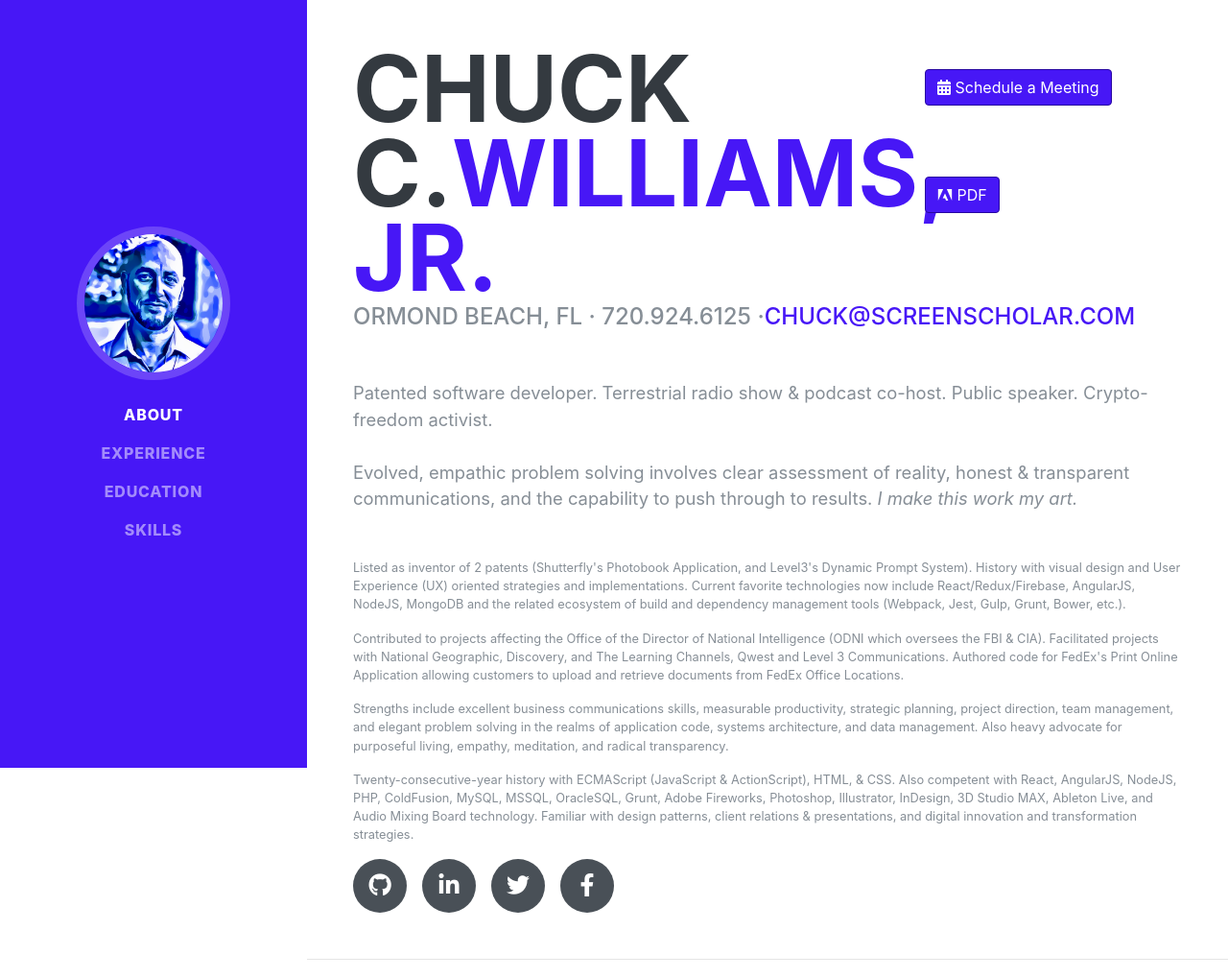
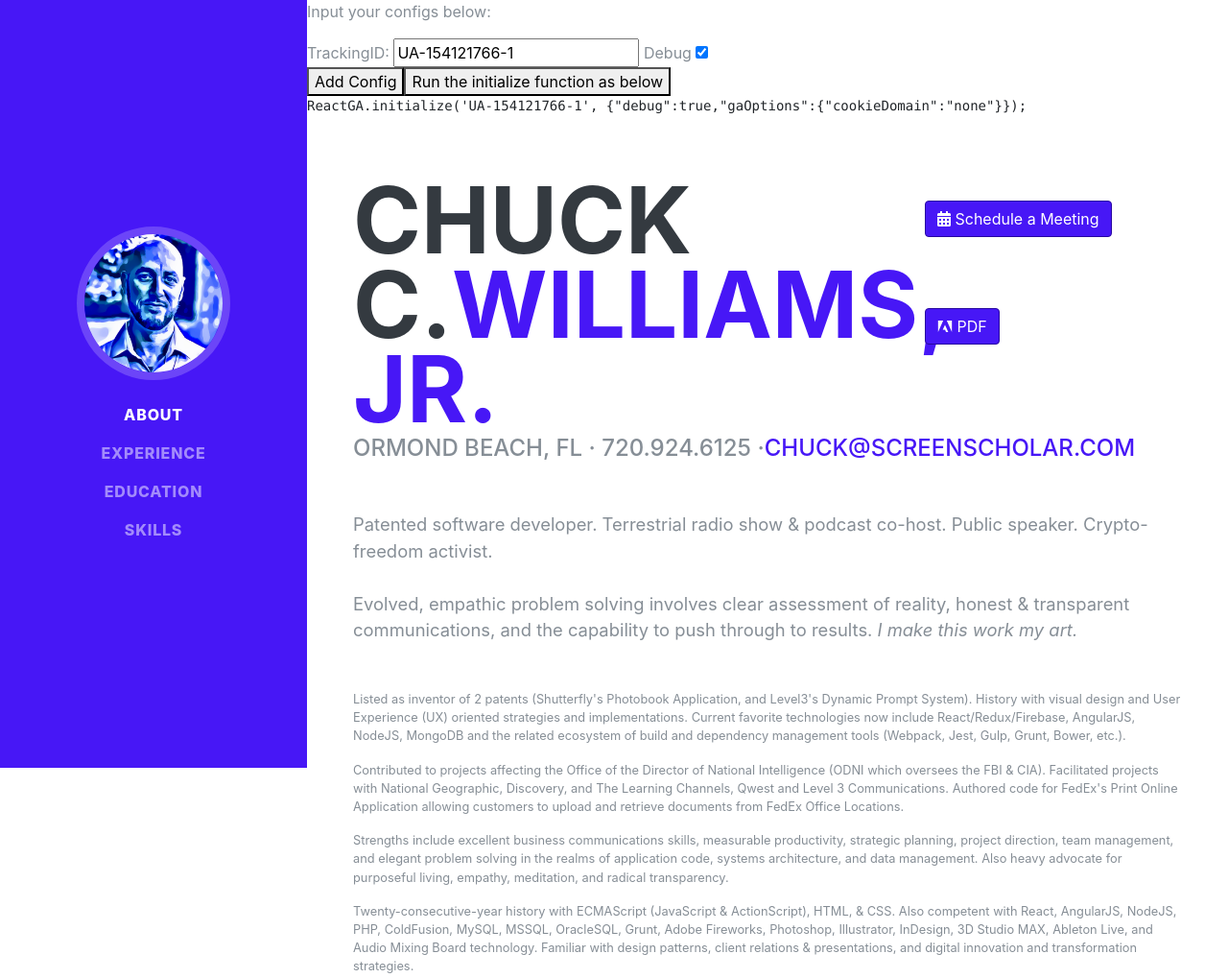
Before and after one commit to chuckwilliams37/screenscholar-resume, a Gatsby site: page / in a window 1280 px wide. Shown: the top 1019 px of the page at 96% size. Built offline with nearby package versions, Linux system fonts and the light colour scheme; Gatsby itself is replaced by a stand-in of ours; some packages are replaced by stand-ins of ours; a web font is replaced by a local one.

Commit message:
:sparkles: :package: Adds Google analytics.

```diff
--- a/package.json
+++ b/package.json
@@ -20,6 +20,7 @@
     "node-sass": "^4.12.0",
     "react": "^16.8.6",
     "react-dom": "^16.8.6",
+    "react-ga": "^2.7.0",
     "react-helmet": "^5.2.1",
     "react-images": "^0.5.19",
     "react-scrollspy": "^3.4.0",
--- /dev/null
+++ b/src/components/GoogleAnalytics.js
@@ -0,0 +1,171 @@
+import React, { PureComponent } from 'react';
+import ReactGA from 'react-ga';
+import Helmet from 'react-helmet';
+
+// import Router from './Router';
+
+function asDisplayString(value) {
+  if (typeof value === 'string') return `'${value}'`;
+  return value.toString();
+}
+
+function renderConfigString(config, indent = '') {
+  return [
+    '{',
+    ...Object.keys(config).map((key) => {
+      if (config[key] === undefined || config[key] === null) return '';
+      return `\t${key}: ${asDisplayString(config[key])}`;
+    }).filter(value => value),
+    '}'
+  ].reduce(
+    (result, element, index, array) => {
+      return `${result}${indent}${element}${index < array.length - 1 ? '\n' : ''}`;
+    },
+    ''
+  );
+}
+
+
+
+const DEFAULT_CONFIG = {
+  trackingId: 'UA-154121766-1',
+  debug: true,
+  // testMode: true,
+  gaOptions: {
+    cookieDomain: 'none'
+  },
+  // standardImplementation: true
+};
+
+export default class GoogleAnalytics extends PureComponent {
+  constructor(props, context) {
+    super(props, context);
+
+    this.state = {
+      reactGaInitialised: false,
+      configs: [DEFAULT_CONFIG]
+    };
+  }
+
+  filteredConfigs = () => {
+    return this.state.configs.filter(({ trackingId: id }) => id);
+  };
+
+  initReactGA = (event) => {
+    event.preventDefault();
+    if (this.filteredConfigs().length === 0) {
+      return;
+    }
+    ReactGA.initialize(this.state.configs);
+    // Send initial test view
+    ReactGA.pageview('test-init-pageview');
+    this.setState({ reactGaInitialised: true });
+  };
+
+  addConfig = () => {
+    this.setState({
+      configs: [...this.state.configs, DEFAULT_CONFIG]
+    });
+  };
+
+  updateConfig = (configIndex, key, type, event) => {
+    const config = this.state.configs[configIndex];
+    let value;
+    if (type === 'checkbox') {
+      value = !config[key];
+    } else {
+      value = event.target.value;
+    }
+    const newConfig = {
+      ...config,
+      [key]: value
+    };
+    this.setState({
+      configs: [
+        ...this.state.configs.slice(0, configIndex),
+        newConfig,
+        ...this.state.configs.slice(configIndex + 1)
+      ]
+    });
+  };
+
+  renderConfigs = () => {
+    const configs = this.filteredConfigs();
+    if (configs.length === 0) return '';
+    if (configs.length === 1) {
+      const { trackingId, ...options } = configs[0];
+      return `'${trackingId}'${Object.values(options).filter(val => val).length ? `, ${JSON.stringify(options)}` : ''}`;
+    }
+    return `[\n${
+      configs.reduce((result, config, index, array) => {
+        const configString = renderConfigString(config, '\t');
+        return `${result}${result ? '\n' : ''}${configString}${index < array.length - 1 ? ',' : ''}`;
+      }, '')
+    }\n]`;
+  };
+
+  render() {
+    const { configs, reactGaInitialised } = this.state;
+    if (reactGaInitialised) {
+
+      ReactGA.ga('send', 'pageview', '/my-initted-page');
+      ReactGA.pageview('screenscholar.local');
+
+
+      return (
+        <div>
+          <h4>App is Initialised. Refresh page to reset.</h4>
+          {/* <Router /> */}
+        </div>
+      );
+    }
+    let initializationDebug = (
+      <pre>
+        ReactGA.initialize({this.renderConfigs()});
+      </pre>
+    );
+    if (this.filteredConfigs().length === 0) {
+      initializationDebug = <p>No Valid Configs set.</p>;
+    }
+    return (
+      <form onSubmit={this.initReactGA}>
+
+        {/* <Helmet
+        script={[{
+          type: 'text/javascript',
+          innerHTML: `(function (i, s, o, g, r, a, m) {
+            i['GoogleAnalyticsObject'] = r; i[r] = i[r] || function () {
+              (i[r].q = i[r].q || []).push(arguments)
+            }, i[r].l = 1 * new Date(); a = s.createElement(o),
+              m = s.getElementsByTagName(o)[0]; a.async = 1; a.src = g; m.parentNode.insertBefore(a, m)
+          })(window, document, 'script', '<%=htmlWebpackPlugin.options.analyticsURL%>', 'ga');
+          ga('create', 'UA-XXX-X', 'auto');
+          ga('send', 'pageview');`
+        }]}
+        />
+         */}
+
+        <p>Input your configs below:</p>
+        {configs.map(({ trackingId, debug }, index) => (
+          <div key={index}>
+            <div>
+              TrackingID:&nbsp;
+              <input value={trackingId} onChange={this.updateConfig.bind(this, index, 'trackingId', 'text')} />
+              &nbsp;Debug&nbsp;
+              <input
+                type="checkbox"
+                checked={debug || false}
+                onChange={this.updateConfig.bind(this, index, 'debug', 'checkbox')}
+              />
+            </div>
+          </div>
+        ))}
+        <button type="button" onClick={this.addConfig}>Add Config</button>
+        <button type="submit" disabled={configs.length < 1}>
+          {configs.length < 1 ? 'Add Configs first' : 'Run the initialize function as below'}
+        </button>
+        {initializationDebug}
+      </form>
+    );
+  }
+}
--- a/src/components/Layout.js
+++ b/src/components/Layout.js
@@ -3,9 +3,11 @@
 import Helmet from 'react-helmet';
 import { StaticQuery, graphql } from 'gatsby';
 
+
 import '../assets/sass/resume.scss';
 
 class Layout extends Component {
+
   render() {
     const { children } = this.props;
     return (
--- a/src/components/Sidebar.js
+++ b/src/components/Sidebar.js
@@ -4,6 +4,7 @@
 
 import avatar from '../assets/images/avatar.png';
 import config from '../../config';
+import ReactGA from 'react-ga';
 
 export class Sidebar extends Component {
   constructor(props) {
@@ -22,7 +23,13 @@
     };
 
     this.toggleNavbar = this.toggleNavbar.bind(this);
+    this.trackClick = this.trackClick.bind(this);
 
+  }
+
+  trackClick() {
+    console.log('trackClick');
+    ReactGA.pageview('Sidebar-nav');
   }
 
   toggleNavbar() {
@@ -80,7 +87,7 @@
             {tabs.map((tab, i) => {
               const { href, content } = tab;
               return (
-                <li className="nav-item" key={href}>
+                <li className="nav-item" key={href}  onClick={this.trackClick}>
                   <Scroll type="id" element={href}>
                     <a className="nav-link" href={`#${href}`}>
                       {content}
--- a/src/pages/index.js
+++ b/src/pages/index.js
@@ -4,18 +4,21 @@
 // TODO: Implement Drift Bot w/ Chat
 
 import Layout from '../components/Layout';
+import GoogleAnalytics from '../components/GoogleAnalytics';
 
 // import { Link } from 'gatsby';
 import Sidebar from '../components/Sidebar';
 import config from '../../config';
 
+import ReactGA from 'react-ga';
+
 const IndexPage = () => (
   <Layout>
-
 
     <Sidebar />
     <div className="container-fluid p-0">
 
+    <GoogleAnalytics />
       <section
         className="resume-section p-3 p-lg-5 d-flex align-items-center"
         id="about"
```
